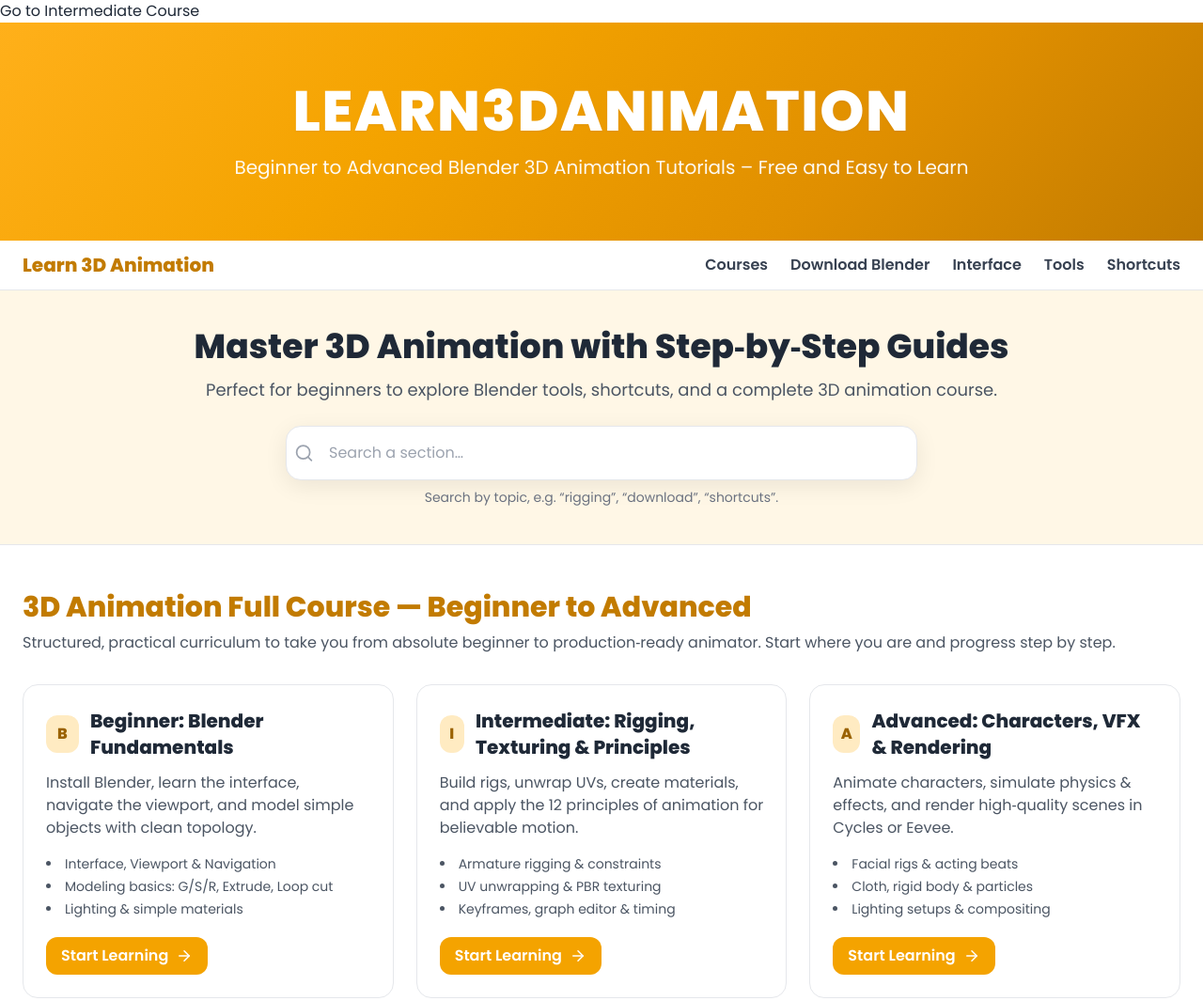
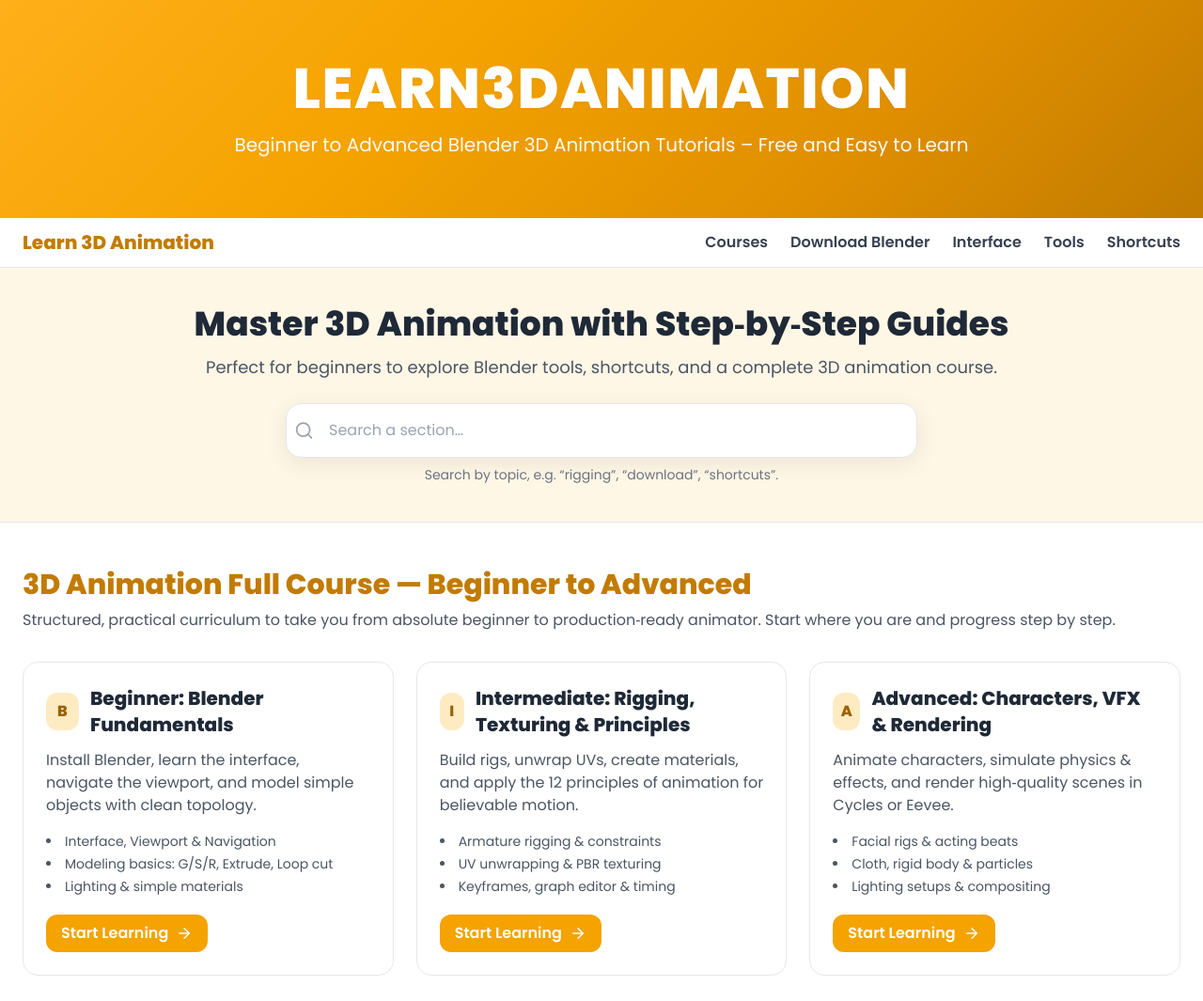
Before and after one commit to multiimagex/Learn-3D-Animation, a plain HTML site: page index.html in a window 1280 px wide. Shown: the top 1065 px of the page at 94% size. Drawn offline with nearby package versions, Linux system fonts and the light colour scheme.

Commit message:
Update index.html

```diff
--- a/index.html
+++ b/index.html
@@ -1,6 +1,5 @@
 <!DOCTYPE html>
 <html lang="en" dir="ltr">
-<a href="intermediate.html" class="btn">Go to Intermediate Course</a>
 <head>
   <!-- ===================== BASIC SEO ===================== -->
   <meta charset="utf-8" />
```
